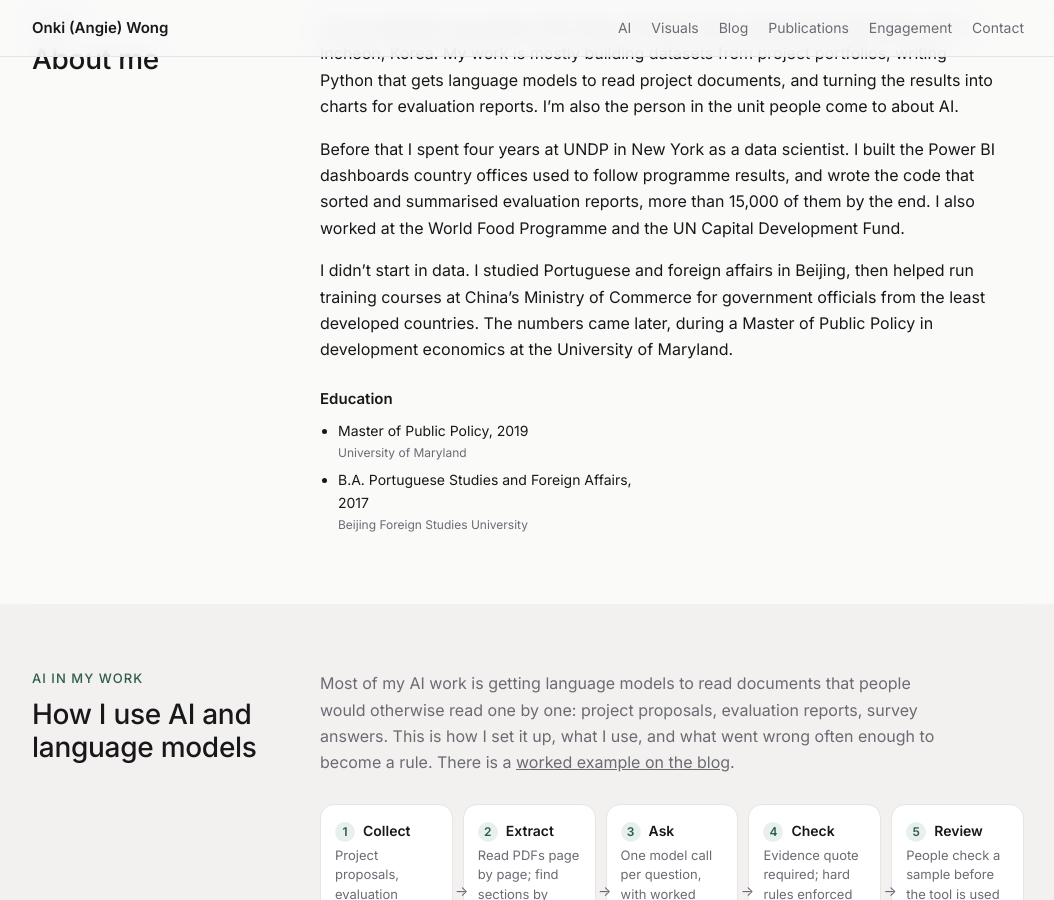
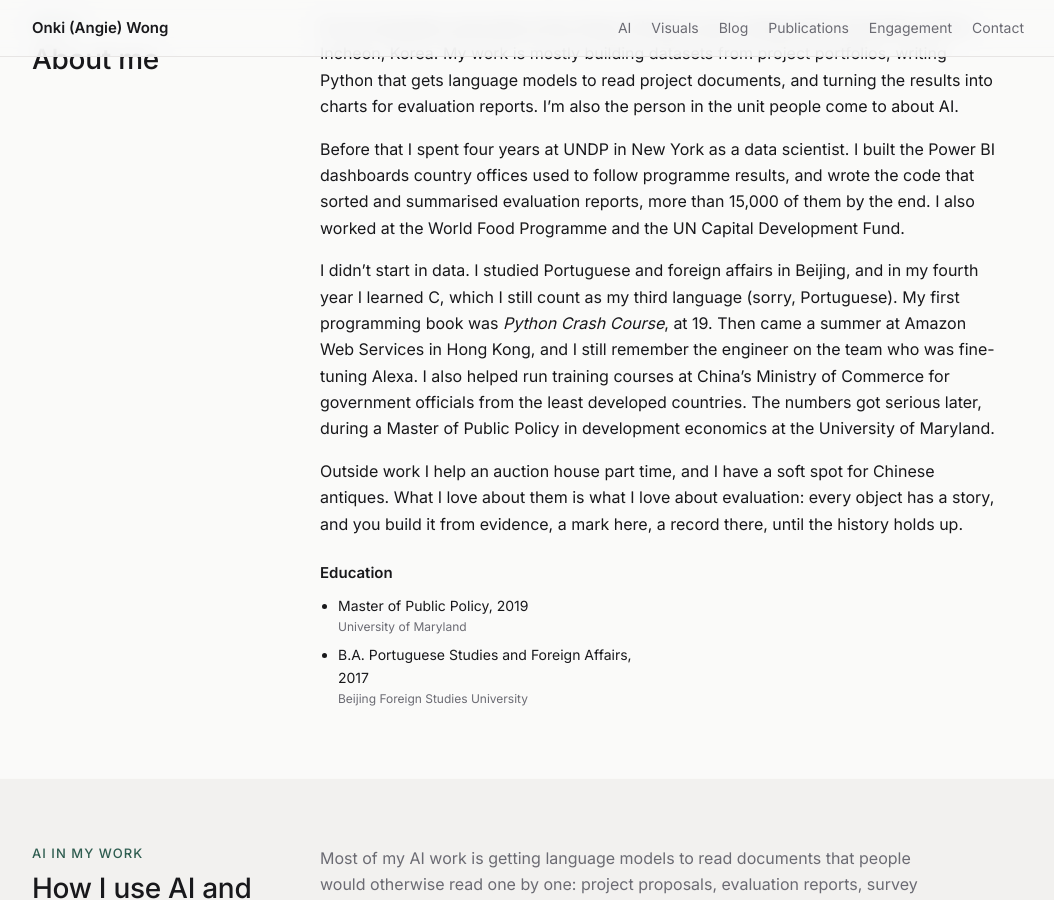
Before and after one commit to owangie/owangie.github.io, a Jekyll site: the page built from _pages/about.md, in a window 1280 px wide and 900 px high, scrolled down 568 px. Shown: the whole window, without its empty margins (112-1166 px from the left). Built offline with Jekyll 4.4.1, drawn with Linux system fonts in a browser that asks for light colours; some of the changed text lies outside the part shown.

Commit message:
About: personal story (C, first Python book, AWS, antiques); add Python Crash Course

```diff
--- a/_data/books.yml
+++ b/_data/books.yml
@@ -1,4 +1,10 @@
 # Reading list on the home page.
+- title: "Python Crash Course"
+  author: "Eric Matthes"
+  year: ""
+  publisher: "No Starch Press"
+  url: "https://www.amazon.com/Python-Crash-Course-Eric-Matthes-ebook/dp/B09WJX22TV"
+  note: "My first programming book, at 19. Still the one I recommend to anyone starting out."
 - title: "Causal Inference in Python: Applying Causal Inference in the Tech Industry"
   author: "Matheus Facure"
   year: 2023
--- a/_pages/about.md
+++ b/_pages/about.md
@@ -11,4 +11,6 @@ I'm an evaluation associate at the Green Climate Fund's Independent Evaluation U
 
 Before that I spent four years at UNDP in New York as a data scientist. I built the Power BI dashboards country offices used to follow programme results, and wrote the code that sorted and summarised evaluation reports, more than 15,000 of them by the end. I also worked at the World Food Programme and the UN Capital Development Fund.
 
-I didn't start in data. I studied Portuguese and foreign affairs in Beijing, then helped run training courses at China's Ministry of Commerce for government officials from the least developed countries. The numbers came later, during a Master of Public Policy in development economics at the University of Maryland.
+I didn't start in data. I studied Portuguese and foreign affairs in Beijing, and in my fourth year I learned C, which I still count as my third language (sorry, Portuguese). My first programming book was *Python Crash Course*, at 19. Then came a summer at Amazon Web Services in Hong Kong, and I still remember the engineer on the team who was fine-tuning Alexa. I also helped run training courses at China's Ministry of Commerce for government officials from the least developed countries. The numbers got serious later, during a Master of Public Policy in development economics at the University of Maryland.
+
+Outside work I help an auction house part time, and I have a soft spot for Chinese antiques. What I love about them is what I love about evaluation: every object has a story, and you build it from evidence, a mark here, a record there, until the history holds up.
```
